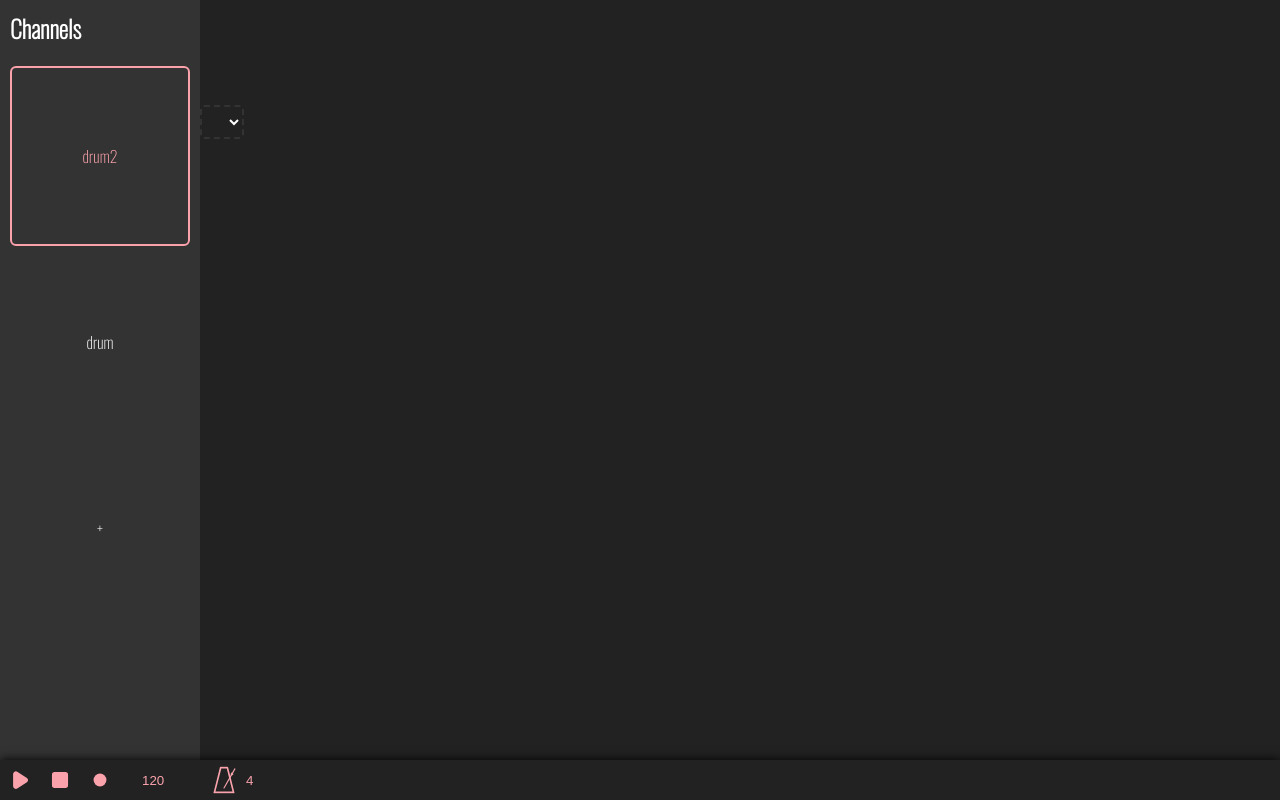
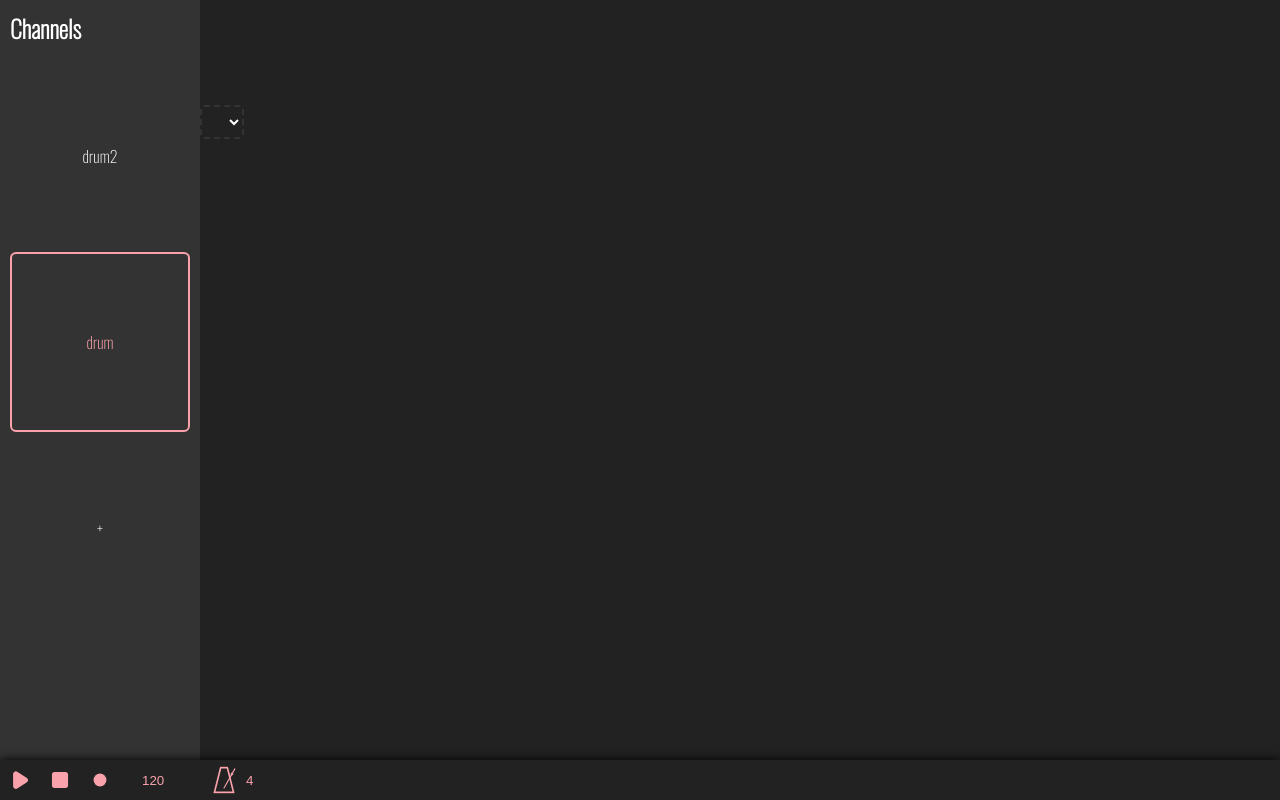
Before and after one commit to 11383/soundKit, a plain HTML site: page examples/simple/index.html in a window 1280 px wide. Both pictures are taken after a click on the element "drum". Drawn offline with nearby package versions, Linux system fonts and the light colour scheme.

Commit message:
- Fix 'player not defined' in ChannelRender

```diff
--- a/examples/simple/index.html
+++ b/examples/simple/index.html
@@ -28,8 +28,9 @@
         player.addChannel('drum')
         player.addChannel('drum2')
 
+
+        player.addPreset('test', test)
         player.addPreset('drum', drum)
-        player.addPreset('test', test)
 
         const e = ['#metronome-tempo', '#metronome-beats']
 
--- a/src/render/ChannelRender.js
+++ b/src/render/ChannelRender.js
@@ -66,7 +66,7 @@ class ChannelRender {
 
     itemEventListeners(item, channel) {
         item.addEventListener('click', _ => {
-            player.setChannel(channel.id)
+            this.player.setChannel(channel.id)
         })
     }
 
```
Also changed, not shown: src/render/ToolbarRender.js (added).
